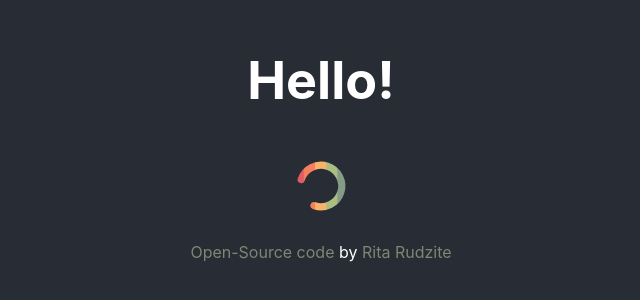
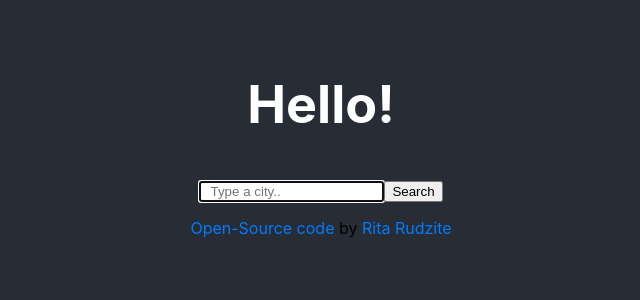
Before and after one commit to RuRi-Code-Cloud/weather-react, a React (Create React App) app: page / in a window 1280 px wide. Shown: the part 254-554 px from the top of the page, without its empty margins (319-959 px from the left). Built offline with nearby package versions, Linux system fonts and the light colour scheme; no server answers.

Commit message:
Added css and js files for each part section

```diff
--- /dev/null
+++ b/src/Second.css
@@ -0,0 +1,15 @@
+.nineteenth {
+  font-size: 68px;
+  color: black;
+  position: relative;
+  left: 5px;
+}
+.both-measures {
+  position: relative;
+  left: 10px;
+  bottom: 40px;
+}
+a {
+  text-decoration: none;
+  color: rgb(45, 129, 254);
+}
--- a/src/Source.css
+++ b/src/Source.css
@@ -1,7 +1,8 @@
 .Footer a {
-  color: rgb(124, 135, 116);
+  color: rgb(0, 123, 255);
   text-decoration: none;
 }
 .Footer {
   font-size: 16px;
+  color: black;
 }
--- /dev/null
+++ b/src/Weather.css
@@ -0,0 +1,21 @@
+#first {
+  width: 390px;
+  height: 37px;
+  border: 1px;
+  border-radius: 5px;
+  border-color: lightgrey;
+  border-style: solid;
+  box-shadow: rgba(0, 0, 0, 0.16) 0px 1px 4px;
+  font-size: 18px;
+}
+#second {
+  width: 130px;
+  height: 42px;
+  position: relative;
+  left: 20px;
+  background-color: rgb(0, 123, 255);
+  color: white;
+  border-radius: 5px;
+  border: 1px;
+  font-size: 18px;
+}
--- a/src/Weather.js
+++ b/src/Weather.js
@@ -1,26 +1,16 @@
 import React from "react";
-import axios from "axios";
-import { ColorRing } from "react-loader-spinner";
 
-export default function Weather(props) {
-  function showResponse(response) {
-    console.log(
-      `Hello from ${response.data.name} it is ${response.data.main.temp} °C`
-    );
-  }
-
-  let key = `2513f3c728b1b5ff4f4347e1a6af22b8`;
-  let url = `https://api.openweathermap.org/data/2.5/weather?q=${props.city}&appid=${key}&units=metric`;
-  axios.get(url).then(showResponse);
+export default function Type() {
   return (
-    <ColorRing
-      visible={true}
-      height="80"
-      width="80"
-      ariaLabel="blocks-loading"
-      wrapperStyle={{}}
-      wrapperClass="blocks-wrapper"
-      colors={["#e15b64", "#f47e60", "#f8b26a", "#abbd81", "#849b87"]}
-    />
+    <form id="search-form">
+      <input
+        type="text"
+        placeholder="  Type a city.."
+        autocomplete="off"
+        autofocus="on"
+        id="first"
+      />
+      <input id="second" type="submit" value="Search" />
+    </form>
   );
 }
```
Also changed, not shown: src/First.css (added, +11 -0 lines), src/First.js (added, +12 -0 lines), src/Second.js (added, +15 -0 lines), src/Third.css (added, +7 -0 lines), src/Third.js (added, +10 -0 lines).
